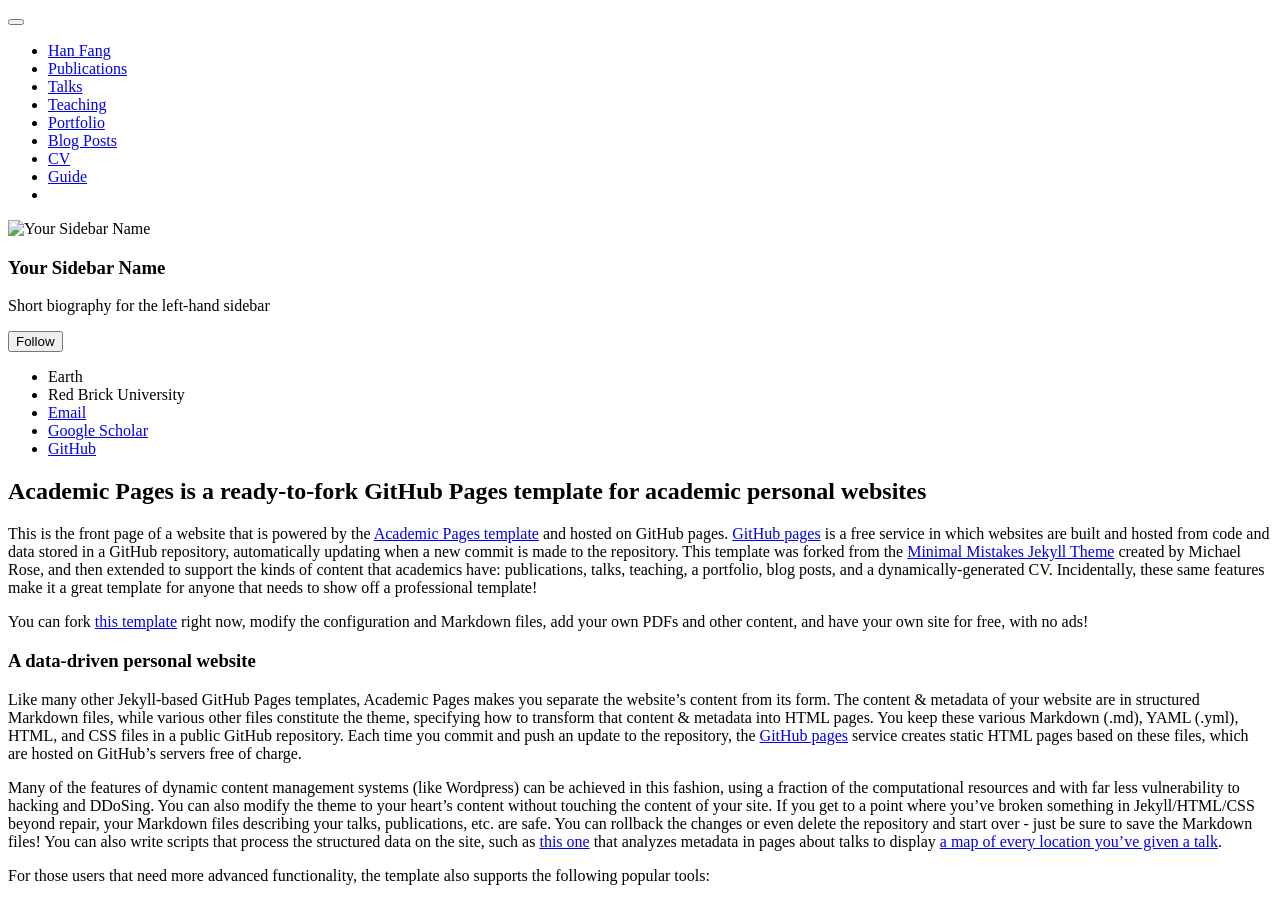
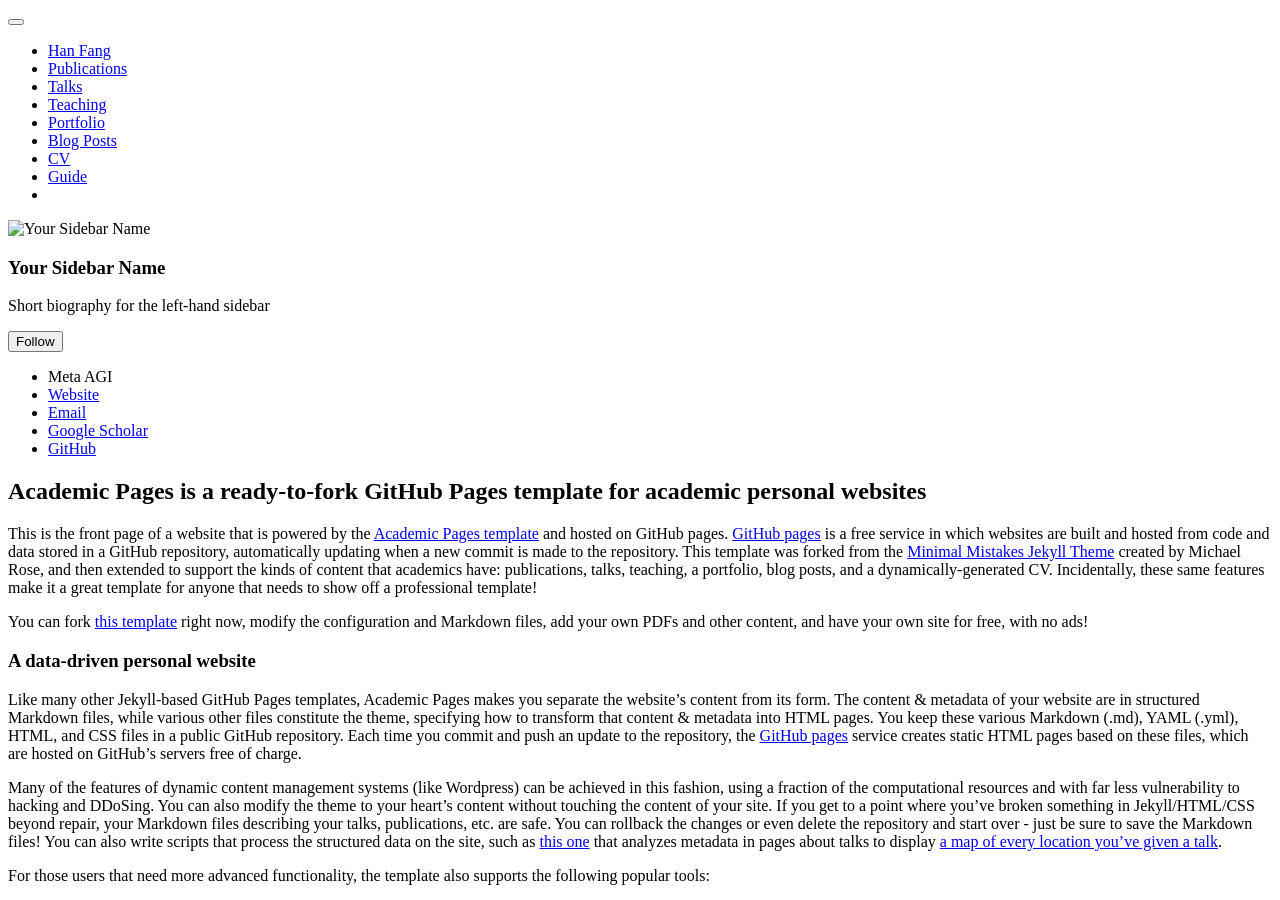
Before and after one commit to hanfang/hanfang.github.io, a Jekyll site: the page built from _pages/about.md, in a window 1280 px wide and 900 px high. Built offline with Jekyll 4.4.1, drawn with Linux system fonts in a browser that asks for light colours; a script bundle is joined from its source files by our own code; library files that are not in the unit come from our copies; a script that is not in the unit is left out.

Commit message:
Update _config.yml

```diff
--- a/_config.yml
+++ b/_config.yml
@@ -13,7 +13,7 @@
 title_separator          : "-"
 name                     : &name "Han Fang"
 description              : &description "LLM Post-training and Research"
-url                      : hanfang.info # the base hostname & protocol for your site e.g. "https://[your GitHub username].github.io" or if you already have some other page hosted on Github then use "https://[your GitHub username].github.io/[Your Repo Name]"
+url                      : hanfang.github.io # the base hostname & protocol for your site e.g. "https://[your GitHub username].github.io" or if you already have some other page hosted on Github then use "https://[your GitHub username].github.io/[Your Repo Name]"
 baseurl                  : "" # the subpath of your site, e.g. "/blog"
 repository               : "https://github.com/hanfang"
 
@@ -26,9 +26,9 @@
   name             : "Your Sidebar Name"
   pronouns         : # example: "she/her"
   bio              : "Short biography for the left-hand sidebar"
-  location         : "Earth"
-  employer         : "Red Brick University"
-  uri              : # URL
+  location         : # "Earth"
+  employer         : "Meta AGI"
+  uri              : "hanfang.info"
   email            : "none@example.org"
 
   # Academic websites
```
